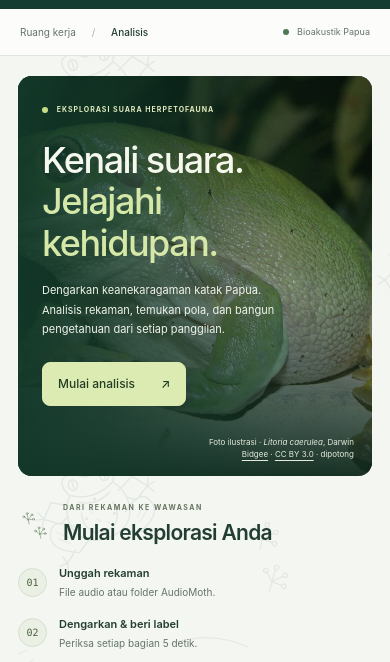
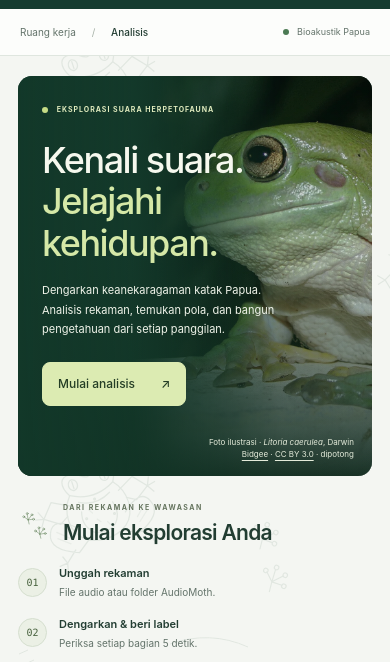
Before and after one commit to aethraskymail-ai/aplikasi-Identifikasi-Suara-Herpetofauna-di-Tanah-Papua, a plain HTML site: page suarakatak/static/index.html in a window 390 px wide. Shown: the part 124-786 px from the top of the page. Drawn offline with Linux system fonts and the light colour scheme; no server answers.

Commit message:
Pertahankan mata dan kepala katak dalam crop foto ponsel
Co-Authored-By: Devin AI <158243242+devin-ai-integration[bot]@users.noreply.github.com>

```diff
--- a/suarakatak/static/style.css
+++ b/suarakatak/static/style.css
@@ -278,7 +278,7 @@ footer > span > span[aria-hidden] { margin: 0 8px; }
   .workspace-lokasi { font-size: 9px; }
   main { padding: 20px 18px 0; }
   .hero { min-height: 380px; border-radius: 14px; }
-  .hero::before { inset: 0; background-position: 45% center; mask-image: none; }
+  .hero::before { inset: 0 0 0 auto; width: min(100%, 240px); background-size: auto 100%; background-position: left top; mask-image: linear-gradient(90deg, transparent, #0008 22%, #000 60%); }
   .hero::after { background: linear-gradient(90deg, #123829f2 0%, #123829cc 25%, #1238298c 50%, #12382940 75%, #12382926 100%), linear-gradient(0deg, #10271bf2, #10271b66 25%, transparent 60%); }
   .hero-content { max-width: 94%; padding: 28px 24px 70px; }
   .hero .eyebrow { font-size: 7px; letter-spacing: 1px; }
```
